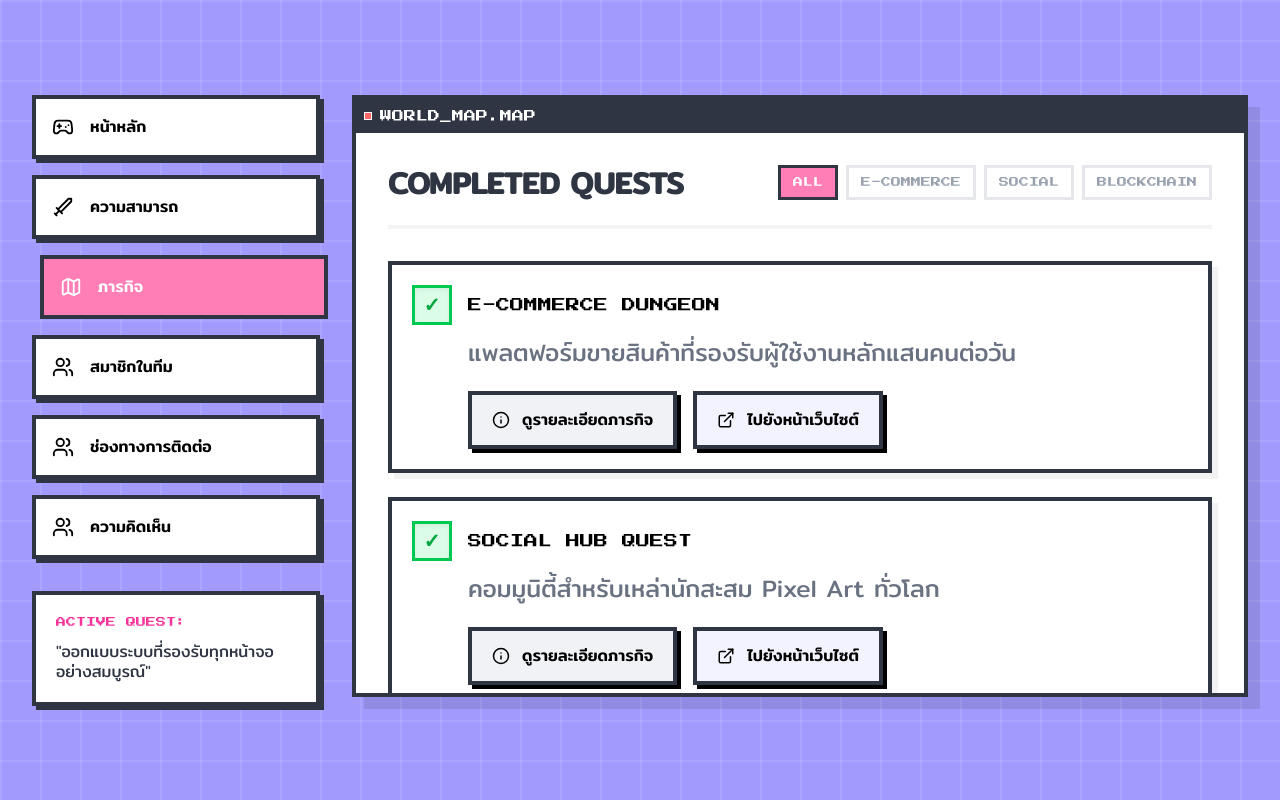
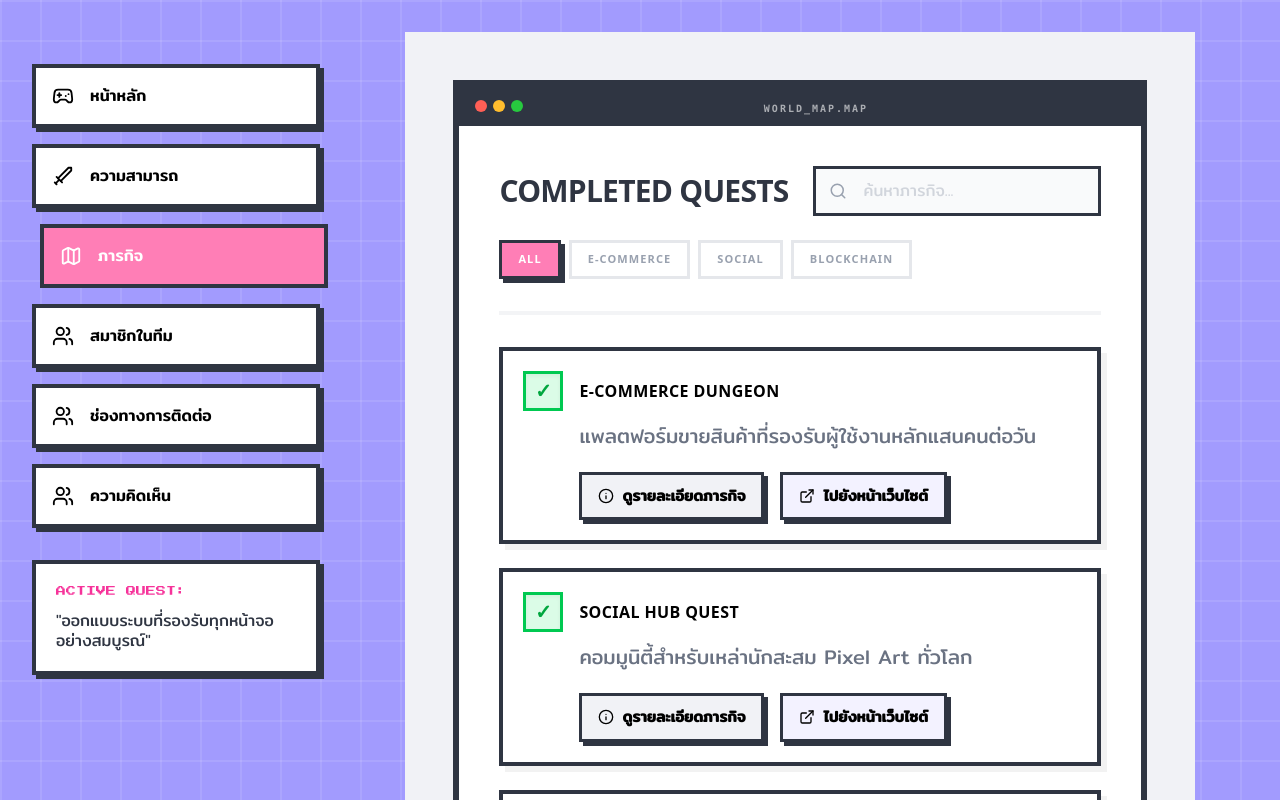
Before and after one commit to ymetdev/pixeljam_project, a React (Vite) app: page / in a window 1280 px wide. Both pictures are taken after a click on the button "ภารกิจ". Shown: the top 800 px of the page. Built offline with nearby package versions, Linux system fonts and the light colour scheme.

Commit message:
Searchquest

```diff
--- a/src/components/Comment.jsx
+++ b/src/components/Comment.jsx
@@ -112,7 +112,7 @@ const App = () => {
                 <h1 className="text-2xl font-black text-white uppercase tracking-[0.1em]">
                     Guild Chat Log
                 </h1>
-                <p className="text-yellow-400 text-xs font-bold uppercase tracking-widest">
+                <p className="text-pink-400 text-xs font-bold uppercase tracking-widest">
                     Total Comments: {comments.length + comments.reduce((acc, c) => acc + c.replies.length, 0)}
                 </p>
             </div>
@@ -143,16 +143,7 @@ const App = () => {
           </div>
         </div>
 
-        {/* Sort Options */}
-        {/* <div className="flex justify-end mb-6">
-          <div className="bg-[#2f3542] border-[3px] border-black px-4 py-1">
-            <select className="bg-transparent text-xs font-bold text-white focus:outline-none cursor-pointer uppercase py-1">
-                <option className="bg-[#2f3542]">Newest First</option>
-                <option className="bg-[#2f3542]">Top Rated</option>
-                <option className="bg-[#2f3542]">Oldest</option>
-            </select>
-          </div>
-        </div> */}
+
 
         {/* Comments List */}
         <div className="space-y-6">
--- a/src/components/QuestsScene.jsx
+++ b/src/components/QuestsScene.jsx
@@ -1,10 +1,48 @@
-import React, { useState } from "react";
-import GameWindow from "./GameWindow";
-import { Info, ExternalLink, CheckCircle2 } from "lucide-react";
+import React, { useState, useMemo } from "react";
+import { Info, ExternalLink, CheckCircle2, Search, X } from "lucide-react";
 
+// --- Mock GameWindow component for demonstration ---
+const GameWindow = ({ children, title, isModal, onClose }) => {
+  if (isModal) {
+    return (
+      <div className="fixed inset-0 z-50 flex items-center justify-center p-4 bg-black/60 backdrop-blur-sm">
+        <div className="bg-white border-[6px] border-[#2f3542] w-full max-w-2xl max-h-[90vh] overflow-y-auto shadow-[12px_12px_0px_rgba(0,0,0,0.2)]">
+          <div className="bg-[#2f3542] p-3 flex justify-between items-center">
+            <span className="text-white font-mono text-sm font-bold uppercase tracking-widest">{title}</span>
+            <button onClick={onClose} className="text-white hover:text-pink-400 transition-colors">
+              <X size={24} />
+            </button>
+          </div>
+          <div className="p-6 md:p-8">{children}</div>
+        </div>
+      </div>
+    );
+  }
+
+  return (
+    <div className="bg-white border-[6px] border-[#2f3542] w-full shadow-[10px_10px_0px_#f1f2f6] overflow-hidden">
+      <div className="bg-[#2f3542] p-2 flex items-center gap-2">
+        <div className="flex gap-1.5 ml-2">
+          <div className="w-3 h-3 rounded-full bg-[#ff5f56]"></div>
+          <div className="w-3 h-3 rounded-full bg-[#ffbd2e]"></div>
+          <div className="w-3 h-3 rounded-full bg-[#27c93f]"></div>
+        </div>
+        <div className="flex-1 text-center">
+          <span className="text-white/60 font-mono text-[10px] font-bold uppercase tracking-[0.2em] mr-8">
+            {title}
+          </span>
+        </div>
+      </div>
+      <div className="p-6 md:p-10">{children}</div>
+    </div>
+  );
+};
+
+// --- Main QuestsScene Component ---
 const QuestsScene = () => {
   const [selectedQuest, setSelectedQuest] = useState(null);
   const [activeFilter, setActiveFilter] = useState("ALL");
+  const [searchQuery, setSearchQuery] = useState("");
 
   const questData = [
     {
@@ -47,21 +85,61 @@ const QuestsScene = () => {
       emoji: "📦",
       tech: ["Vue.js", "Go", "MongoDB"],
     },
+     {
+      id: 5,
+      name: "SIInventory Mage Tool",
+      category: "E-COMMERCE",
+      desc: "เครื่องมือจัดการคลังสินค้าอัจฉริยะสำหรับร้านค้าขนาดกลาง",
+      details:
+        "ระบบหลังบ้านที่ช่วยพ่อค้าแม่ค้าออนไลน์วิเคราะห์ยอดขายและทำนายแนวโน้มสินค้าที่กำลังจะหมดสต็อกอัตโนมัติ",
+      emoji: "📦",
+      tech: ["Vue.js", "Go", "MongoDB"],
+    },
   ];
 
   const filters = ["ALL", "E-COMMERCE", "SOCIAL", "BLOCKCHAIN"];
-  const filteredQuests =
-    activeFilter === "ALL"
-      ? questData
-      : questData.filter((q) => q.category === activeFilter);
+
+  // Search and Filter Logic combined
+  const filteredQuests = useMemo(() => {
+    return questData.filter((q) => {
+      const matchesFilter = activeFilter === "ALL" || q.category === activeFilter;
+      const matchesSearch = q.name.toLowerCase().includes(searchQuery.toLowerCase()) ||
+                           q.desc.toLowerCase().includes(searchQuery.toLowerCase());
+      return matchesFilter && matchesSearch;
+    });
+  }, [activeFilter, searchQuery]);
 
   return (
-    <>
+    <div className="min-h-screen bg-[#f1f2f6] p-4 md:p-8 lg:p-12">
       <GameWindow title="WORLD_MAP.MAP">
-        <div className="flex flex-col md:flex-row justify-between items-start md:items-center gap-4 mb-8 border-b-4 border-gray-100 pb-6">
-          <h2 className="font-thai text-2xl md:text-3xl font-bold uppercase text-[#2f3542]">
-            Completed Quests
-          </h2>
+        <div className="flex flex-col space-y-6 mb-8 border-b-4 border-gray-100 pb-8">
+          <div className="flex flex-col lg:flex-row justify-between items-start lg:items-center gap-6">
+            <h2 className="text-2xl md:text-3xl font-bold uppercase text-[#2f3542] tracking-tight">
+              Completed Quests
+            </h2>
+
+            {/* Search Bar - New Addition */}
+            <div className="relative w-full lg:w-72">
+              <div className="absolute left-4 top-1/2 -translate-y-1/2 text-gray-400">
+                <Search size={18} />
+              </div>
+              <input
+                type="text"
+                placeholder="ค้นหาภารกิจ..."
+                value={searchQuery}
+                onChange={(e) => setSearchQuery(e.target.value)}
+                className="w-full bg-gray-50 border-[3px] border-[#2f3542] pl-12 pr-10 py-2.5 focus:outline-none focus:ring-4 focus:ring-pink-100 transition-all font-thai placeholder:text-gray-300"
+              />
+              {searchQuery && (
+                <button
+                  onClick={() => setSearchQuery("")}
+                  className="absolute right-3 top-1/2 -translate-y-1/2 text-gray-400 hover:text-red-500"
+                >
+                  <X size={16} />
+                </button>
+              )}
+            </div>
+          </div>
 
           {/* Filter Bar */}
           <div className="flex flex-wrap gap-2">
@@ -69,10 +147,10 @@ const QuestsScene = () => {
               <button
                 key={f}
                 onClick={() => setActiveFilter(f)}
-                className={`font-pixel text-[8px] md:text-[10px] px-3 py-1.5 border-[3px] transition-all ${
+                className={`text-[10px] md:text-[11px] px-4 py-2 border-[3px] font-bold tracking-widest transition-all ${
                   activeFilter === f
-                    ? "bg-[#ff7eb6] border-[#2f3542] text-white"
-                    : "bg-white border-gray-200 text-gray-400 hover:border-[#2f3542]"
+                    ? "bg-[#ff7eb6] border-[#2f3542] text-white shadow-[4px_4px_0px_#2f3542]"
+                    : "bg-white border-gray-200 text-gray-400 hover:border-[#2f3542] hover:text-[#2f3542]"
                 }`}
               >
                 {f}
@@ -81,6 +159,7 @@ const QuestsScene = () => {
           </div>
         </div>
 
+        {/* Quest List */}
         <div className="space-y-4 md:space-y-6">
           {filteredQuests.length > 0 ? (
             filteredQuests.map((quest) => (
@@ -92,9 +171,9 @@ const QuestsScene = () => {
               />
             ))
           ) : (
-            <div className="text-center py-12 border-4 border-dashed border-gray-100">
-              <p className="font-thai text-gray-400">
-                ยังไม่มีภารกิจในหมวดหมู่นี้...
+            <div className="text-center py-20 border-4 border-dashed border-gray-100 bg-gray-50/30">
+              <p className="text-gray-400 font-thai text-xl">
+                ไม่พบภารกิจที่ตรงกับการค้นหาของคุณ... 👾
               </p>
             </div>
           )}
@@ -110,40 +189,40 @@ const QuestsScene = () => {
         >
           <div className="flex flex-col gap-8">
             <div className="flex flex-col sm:flex-row items-center gap-6 border-b-4 border-gray-100 pb-6">
-              <div className="text-7xl p-6 bg-gray-50 border-[4px] border-[#2f3542] shrink-0 shadow-lg">
+              <div className="text-6xl p-6 bg-gray-50 border-[4px] border-[#2f3542] shrink-0 shadow-lg">
                 {selectedQuest.emoji}
               </div>
               <div className="text-center sm:text-left">
-                <div className="font-pixel text-[10px] text-pink-500 mb-2 uppercase">
+                <div className="text-[10px] font-bold text-pink-500 mb-2 uppercase tracking-widest">
                   {selectedQuest.category}
                 </div>
-                <h3 className="font-pixel text-xl md:text-2xl mb-3 text-[#2f3542] uppercase leading-none">
+                <h3 className="text-xl md:text-2xl mb-3 text-[#2f3542] font-black uppercase leading-none">
                   {selectedQuest.name}
                 </h3>
-                <div className="flex items-center justify-center sm:justify-start gap-3 text-green-600 font-bold font-thai text-xl">
-                  <CheckCircle2 size={24} /> MISSION COMPLETED
+                <div className="flex items-center justify-center sm:justify-start gap-2 text-green-600 font-bold text-lg">
+                  <CheckCircle2 size={20} /> MISSION COMPLETED
                 </div>
               </div>
             </div>
 
             <div className="space-y-4">
-              <h4 className="font-pixel text-[12px] uppercase text-[#2f3542] border-l-8 border-[#ff7eb6] pl-4">
+              <h4 className="text-[11px] font-bold uppercase text-[#2f3542] border-l-8 border-[#ff7eb6] pl-4">
                 Mission Description
               </h4>
-              <p className="text-gray-700 font-thai text-xl md:text-2xl leading-relaxed">
+              <p className="text-gray-700 font-thai text-lg md:text-xl leading-relaxed">
                 {selectedQuest.details}
               </p>
             </div>
 
             <div className="space-y-4">
-              <h4 className="font-pixel text-[12px] uppercase text-[#2f3542] border-l-8 border-[#a29bfe] pl-4">
+              <h4 className="text-[11px] font-bold uppercase text-[#2f3542] border-l-8 border-[#a29bfe] pl-4">
                 Tech Stack Used
               </h4>
-              <div className="flex flex-wrap gap-3">
+              <div className="flex flex-wrap gap-2">
                 {selectedQuest.tech.map((t) => (
                   <span
                     key={t}
-                    className="bg-[#a29bfe15] border-[3px] border-[#a29bfe] px-4 py-2 text-md font-pixel uppercase text-[#a29bfe] shadow-sm"
+                    className="bg-[#a29bfe15] border-[3px] border-[#a29bfe] px-3 py-1 text-sm font-bold uppercase text-[#a29bfe] shadow-sm"
                   >
                     {t}
                   </span>
@@ -154,7 +233,7 @@ const QuestsScene = () => {
             <div className="mt-4 pt-8 border-t-4 border-dashed border-gray-200 flex justify-center sm:justify-end">
               <button
                 onClick={() => setSelectedQuest(null)}
-                className="w-full sm:w-auto bg-[#2f3542] text-white font-pixel text-[12px] px-10 py-5 shadow-[6px_6px_0px_#ff7eb6] active:shadow-none active:translate-x-[6px] active:translate-y-[6px] transition-all uppercase"
+                className="w-full sm:w-auto bg-[#2f3542] text-white font-bold text-[12px] px-8 py-4 shadow-[5px_5px_0px_#ff7eb6] hover:translate-y-[-2px] hover:shadow-[7px_7px_0px_#ff7eb6] active:shadow-none active:translate-x-[5px] active:translate-y-[5px] transition-all uppercase tracking-widest"
               >
                 Close Log
               </button>
@@ -162,43 +241,46 @@ const QuestsScene = () => {
           </div>
         </GameWindow>
       )}
-    </>
+    </div>
   );
 };
 
 const QuestCard = ({ name, desc, onDetails }) => (
-  <div className="bg-white border-[4px] border-[#2f3542] p-5 flex flex-col md:flex-row justify-between items-start md:items-center gap-6 hover:bg-gray-50 transition-colors cursor-pointer group shadow-[6px_6px_0px_rgba(0,0,0,0.05)]">
+  <div
+    onClick={onDetails}
+    className="bg-white border-[4px] border-[#2f3542] p-5 flex flex-col md:flex-row justify-between items-start md:items-center gap-6 hover:bg-gray-50 transition-all cursor-pointer group shadow-[6px_6px_0px_rgba(0,0,0,0.05)] hover:translate-y-[-2px] hover:shadow-[8px_8px_0px_#ff7eb620]"
+  >
     <div className="flex-1 w-full">
       <div className="flex items-center gap-4 mb-3">
         <div className="w-10 h-10 bg-green-100 border-[3px] border-green-500 flex items-center justify-center text-green-600 shrink-0 font-bold text-xl shadow-inner">
           ✓
         </div>
-        <h3 className="font-pixel text-[12px] md:text-[14px] group-hover:text-[#ff7eb6] leading-none uppercase">
+        <h3 className="text-sm md:text-base font-black group-hover:text-[#ff7eb6] leading-none uppercase tracking-wide transition-colors">
           {name}
         </h3>
       </div>
-      <p className="text-xl md:text-2xl text-gray-500 pl-14 leading-tight font-thai">
+      <p className="text-lg md:text-xl text-gray-500 pl-14 leading-tight font-thai">
         {desc}
       </p>
 
-      {/* 2 Buttons for each quest */}
       <div className="flex flex-col sm:flex-row gap-4 mt-6 pl-0 sm:pl-14">
         <button
           onClick={(e) => {
             e.stopPropagation();
             onDetails();
           }}
-          className="flex items-center justify-center gap-3 font-thai text-[16px] font-medium bg-[#f1f2f6] border-[4px] border-[#2f3542] px-5 py-3 shadow-[4px_4px_0px_black] active:shadow-none active:translate-x-[4px] active:translate-y-[4px] transition-all hover:bg-white"
+          className="flex items-center justify-center gap-2 font-thai text-[15px] font-bold bg-[#f1f2f6] border-[3px] border-[#2f3542] px-4 py-2.5 shadow-[4px_4px_0px_#2f3542] active:shadow-none active:translate-x-[4px] active:translate-y-[4px] transition-all hover:bg-white"
         >
-          <Info size={18} /> ดูรายละเอียดภารกิจ
+          <Info size={16} /> ดูรายละเอียดภารกิจ
         </button>
         <button
           onClick={(e) => {
             e.stopPropagation();
+            // Link implementation here
           }}
-          className="flex items-center justify-center gap-3 font-thai text-[16px] font-medium bg-[#a29bfe20] border-[4px] border-[#2f3542] px-5 py-3 shadow-[4px_4px_0px_black] active:shadow-none active:translate-x-[4px] active:translate-y-[4px] transition-all hover:bg-[#a29bfe] hover:text-white"
+          className="flex items-center justify-center gap-2 font-thai text-[15px] font-bold bg-[#a29bfe20] border-[3px] border-[#2f3542] px-4 py-2.5 shadow-[4px_4px_0px_#2f3542] active:shadow-none active:translate-x-[4px] active:translate-y-[4px] transition-all hover:bg-[#a29bfe] hover:text-white"
         >
-          <ExternalLink size={18} /> ไปยังหน้าเว็บไซต์
+          <ExternalLink size={16} /> ไปยังหน้าเว็บไซต์
         </button>
       </div>
     </div>
```
